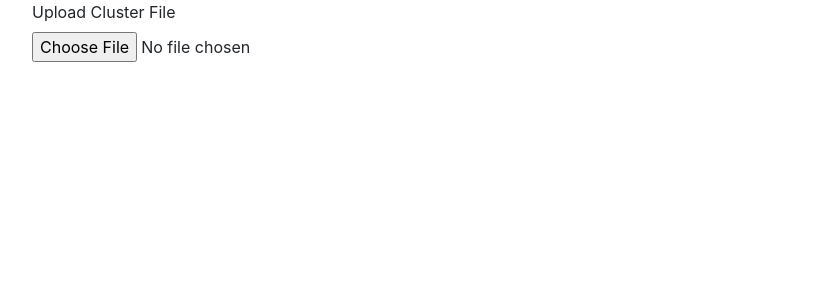
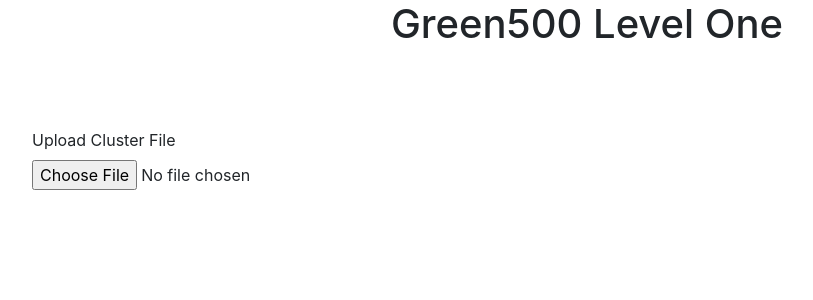
Before and after one commit to doubleope/RGB-GUI, a Flask app: page /level1 in a window 1280 px wide. Shown: the part 56-356 px from the top of the page, without its empty margins (53-866 px from the left). Run offline with Flask 2, Linux system fonts and the light colour scheme; some libraries are stand-ins or nearby versions.

Commit message:
level one styling

```diff
--- a/static/styles/index.css
+++ b/static/styles/style.css
@@ -1,5 +1,9 @@
 .navbar {
     background-color: #aec9da;
+}
+
+h1 {
+    text-align: center;
 }
 
 .btn-circle{
@@ -10,3 +14,8 @@
             font-size: 12px;
             text-align: center;
         }
+
+
+.main {
+    margin-top: 5em;
+}
--- a/templates/header.html
+++ b/templates/header.html
@@ -9,19 +9,19 @@
     <link rel="stylesheet" href="https://stackpath.bootstrapcdn.com/bootstrap/4.3.1/css/bootstrap.min.css" integrity="sha384-ggOyR0iXCbMQv3Xipma34MD+dH/1fQ784/j6cY/iJTQUOhcWr7x9JvoRxT2MZw1T" crossorigin="anonymous">
 
     <!-- Tailored CSS File -->
-    <link rel= "stylesheet" type= "text/css" href= "{{ url_for('static',filename='styles/index.css') }}">
+    <link rel= "stylesheet" type= "text/css" href= "{{ url_for('static',filename='styles/style.css') }}">
     <title></title>
   </head>
   <body>
         <nav class="navbar navbar-expand-lg navbar-light">
-                <a class="navbar-brand" href="#">Redfish Green500 Benchmarker</a>
+                <a class="navbar-brand" href="/">Redfish Green500 Benchmarker</a>
                 <button class="navbar-toggler" type="button" data-toggle="collapse" data-target="#navbarNavDropdown" aria-controls="navbarNavDropdown" aria-expanded="false" aria-label="Toggle navigation">
                   <span class="navbar-toggler-icon"></span>
                 </button>
                 <div class="collapse navbar-collapse" id="navbarNavDropdown">
                   <ul class="navbar-nav">
                     <li class="nav-item active">
-                      <a class="nav-link" href="#">Home <span class="sr-only">(current)</span></a>
+                      <a class="nav-link" href="/">Home <span class="sr-only">(current)</span></a>
                     </li>
                     <li class="nav-item dropdown">
                       <a class="nav-link dropdown-toggle" href="#" id="navbarDropdownMenuLink" role="button" data-toggle="dropdown" aria-haspopup="true" aria-expanded="false">
--- a/templates/level1.html
+++ b/templates/level1.html
@@ -1,7 +1,7 @@
 {% include "header.html" %}
-
+<h1>Green500 Level One</h1>
     <div class = "container">
-        <div class = "row">
+        <div class = "row main">
             <div class = "col-6"
                 <form>
                         <div class="form-group">
```
